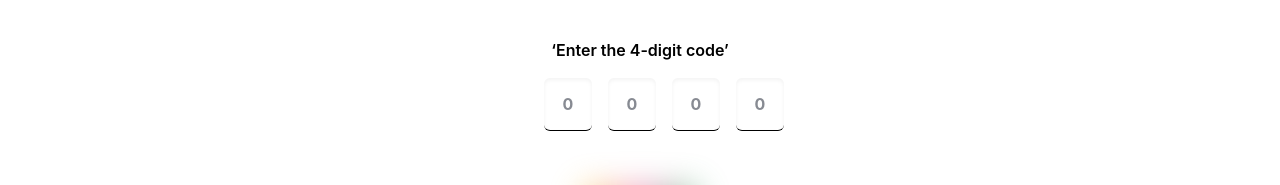
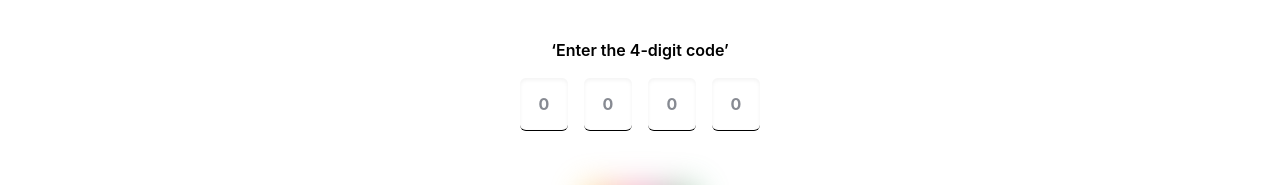
Before and after one commit to kapalikkhanal/Snapskeeper, a Next.js app in the folder client/: page /components/otp in a window 1280 px wide. Shown: the part 234-419 px from the top of the page. Built offline with nearby package versions, Linux system fonts and the light colour scheme.

Commit message:
Minor changes

```diff
--- a/client/src/pages/components/otp/index.js
+++ b/client/src/pages/components/otp/index.js
@@ -105,8 +105,8 @@ function OtpCode() {
                             </div>
                         )}
                     </div>
-                    <div className='flex justify-center mt-2'>
-                        <div className='flex flex-row w-48 space-x-4 items-center py-2'>
+                    <div className='flex justify-center items-center mt-2'>
+                        <div className='flex justify-center flex-row w-full space-x-4 items-center py-2'>
                             <input
                                 className="appearance-none bg-transparent border-b border-black bg-[#fcc4c4] rounded-md shadow-inner w-12 text-center font-bold text-black placeholder:text-gray-900 placeholder:opacity-50 py-4 px-4 leading-tight focus:outline-none"
                                 type="number"
--- a/client/src/pages/uploadImage.js
+++ b/client/src/pages/uploadImage.js
@@ -186,7 +186,7 @@ function App() {
                   </div>
                 </div>
                 <button
-                  className="relative z-10 inline-flex items-center justify-center w-full text-center px-4 py-3 text-lg font-normal text-white transition-all duration-200 bg-gray-900 border-2 border-transparent sm:w-auto rounded-xl font-pj hover:bg-gray-600 focus:outline-none focus:ring-2 focus:ring-offset-2 focus:ring-gray-900"
+                  className="relative z-10 inline-flex items-center justify-center w-full text-center px-4 py-3 text-lg font-normal text-white transition-all duration-200 bg-gray-900 border-2 border-transparent sm:w-auto rounded-xl font-pj focus:outline-none focus:ring-2 focus:ring-offset-2 focus:ring-gray-900"
                   onClick={() => fileInputRef.current.click()}>
                   Choose Image
                 </button>
```
